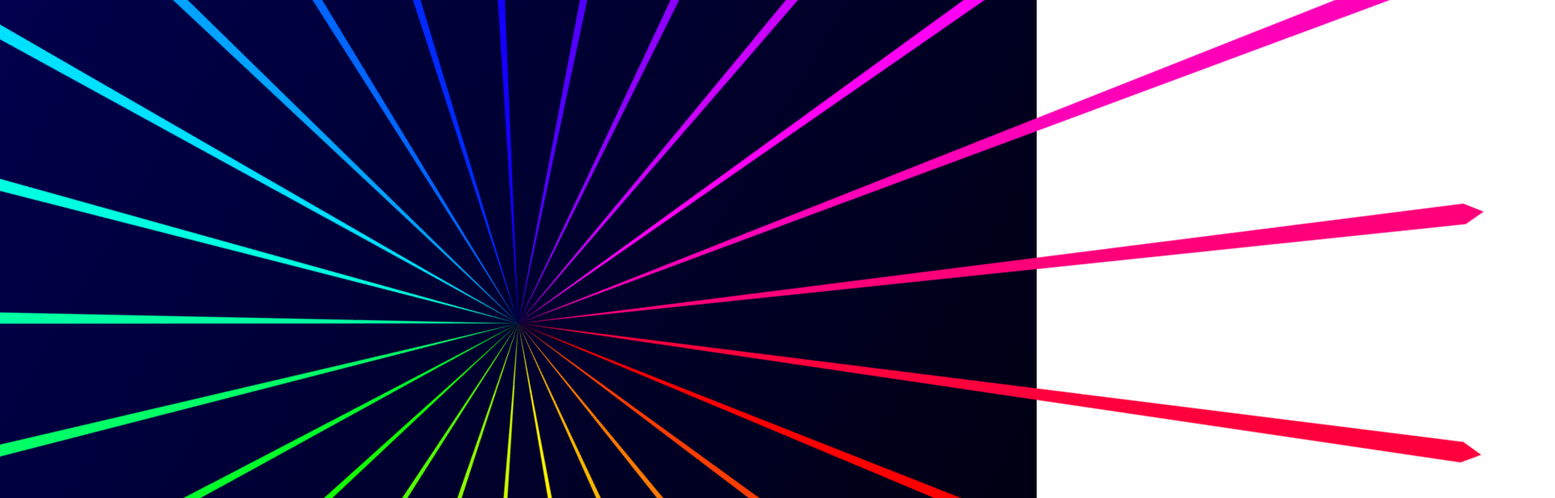
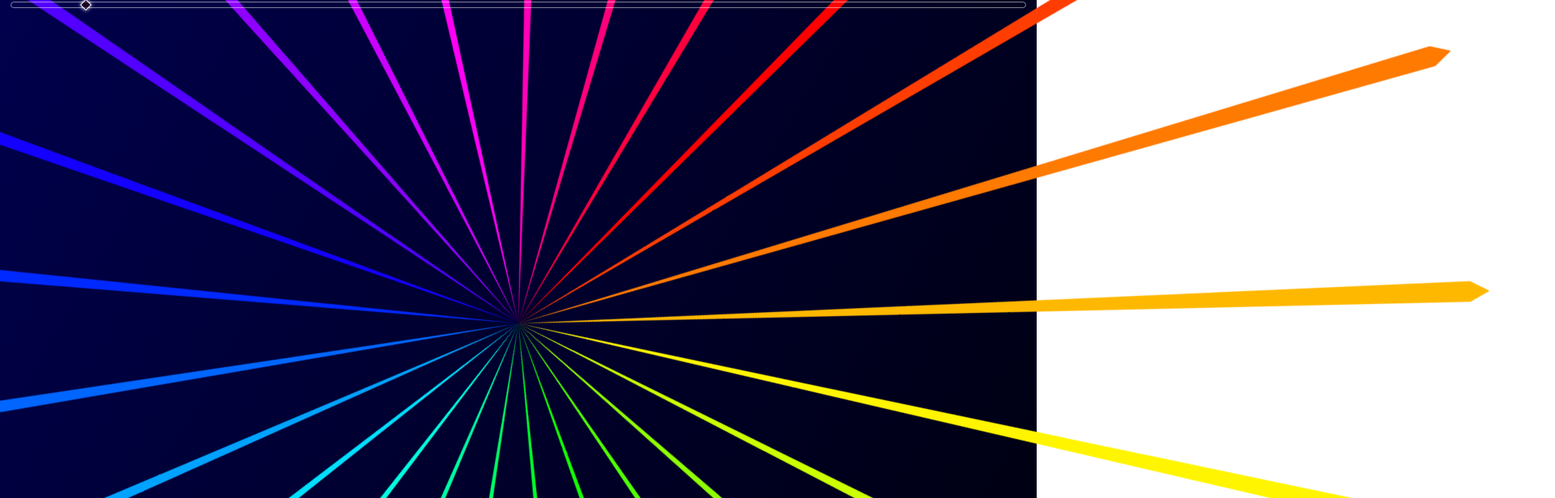
Before and after one commit to doppler/color-wheel, a React (Create React App) app: page / in a window 1280 px wide. Shown: the top 616 px of the page at 81% size, 1920 px wide, since content can reach past the window. Built offline with nearby package versions, Linux system fonts and the light colour scheme.

Commit message:
add a slider to control number of radials

```diff
--- a/src/App.js
+++ b/src/App.js
@@ -1,25 +1,35 @@
-import React from "react";
+import React, { useState } from "react";
 import "./App.scss";
 
 const App = () => {
+  const [numberOfRadials, setNumberOfRadials] = useState(25);
+
+  const handleRangeChange = event => {
+    console.log(event.target.value);
+    setNumberOfRadials(Number(event.target.value));
+  };
+
   return (
     <div className="App">
-      <ColorWheel />
+      <ColorWheel numberOfRadials={numberOfRadials} />
       <a className="github-link" href="https://github.com/doppler/color-wheel">
         View Source
       </a>
+      <RadialCountSlider
+        numberOfRadials={numberOfRadials}
+        handleRangeChange={handleRangeChange}
+      />
     </div>
   );
 };
 
 export default App;
 
-const ColorWheel = () => {
-  const div = 25;
+const ColorWheel = ({ numberOfRadials }) => {
   return (
     <div className="ColorWheel">
-      {Array.from(Array(div)).map((_, i) => (
-        <Radial key={i} rotation={(i * 360) / div} />
+      {Array.from(Array(numberOfRadials)).map((_, i) => (
+        <Radial key={i} rotation={(i * 360) / numberOfRadials} />
       ))}
     </div>
   );
@@ -34,3 +44,14 @@ const Radial = ({ rotation }) => (
     }}
   />
 );
+
+const RadialCountSlider = ({ numberOfRadials, handleRangeChange }) => (
+  <input
+    id="RadialCountSlider"
+    type="range"
+    value={numberOfRadials}
+    min={0}
+    max={360}
+    onChange={handleRangeChange}
+  />
+);
--- a/src/App.scss
+++ b/src/App.scss
@@ -1,3 +1,12 @@
+html {
+  overflow: scroll;
+  overflow-x: hidden;
+}
+::-webkit-scrollbar {
+  width: 0px;
+  background: transparent;
+}
+
 html,
 body {
   height: 100vh;
@@ -41,7 +50,7 @@ body {
 .ColorWheel {
   width: 300%;
   height: 300%;
-  animation: spin 24s linear infinite;
+  animation: spin 60s linear infinite;
 }
 .Radial {
   position: absolute;
@@ -51,3 +60,29 @@ body {
   height: 100%;
   clip-path: polygon(49% 1%, 50% 0, 51% 1%, 50% 50%);
 }
+
+#RadialCountSlider {
+  position: absolute;
+  top: 0;
+  width: calc(100vw - 2em);
+  appearance: none;
+  background: transparent;
+  // transform: rotate(45deg) translate(50vh, 80vw);
+}
+::-webkit-slider-thumb {
+  appearance: none;
+  width: 10px;
+  height: 10px;
+  background-color: hsla(0, 100%, 10%, 0.5);
+  box-shadow: 0px 0px 5px white;
+  border: 1px solid white;
+  transform: rotate(45deg);
+  cursor: pointer;
+  margin-top: -2px;
+}
+::-webkit-slider-runnable-track {
+  cursor: pointer;
+  height: 8px;
+  border: 1px solid hsla(0, 100%, 100%, 0.5);
+  border-radius: 4px;
+}
```
